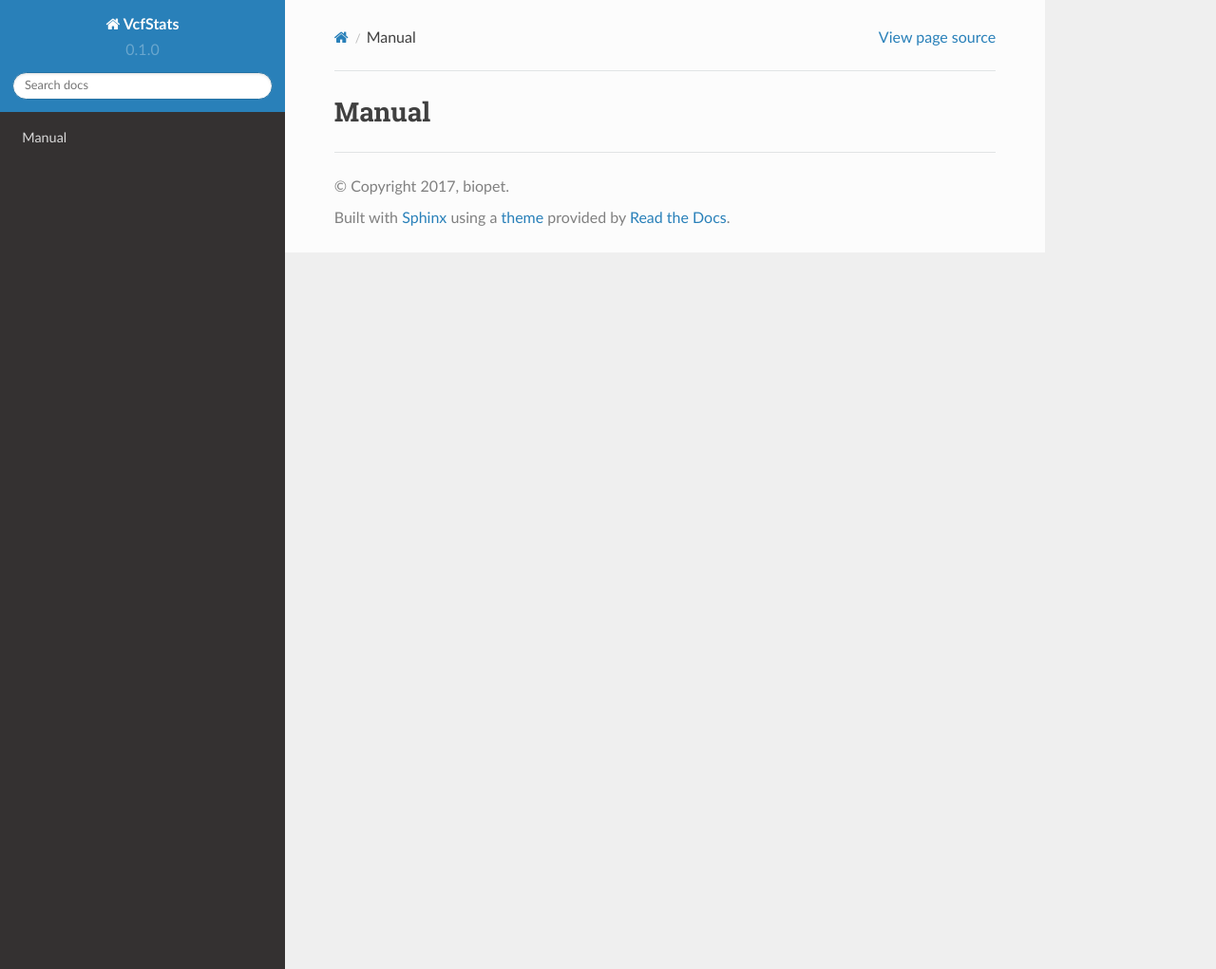
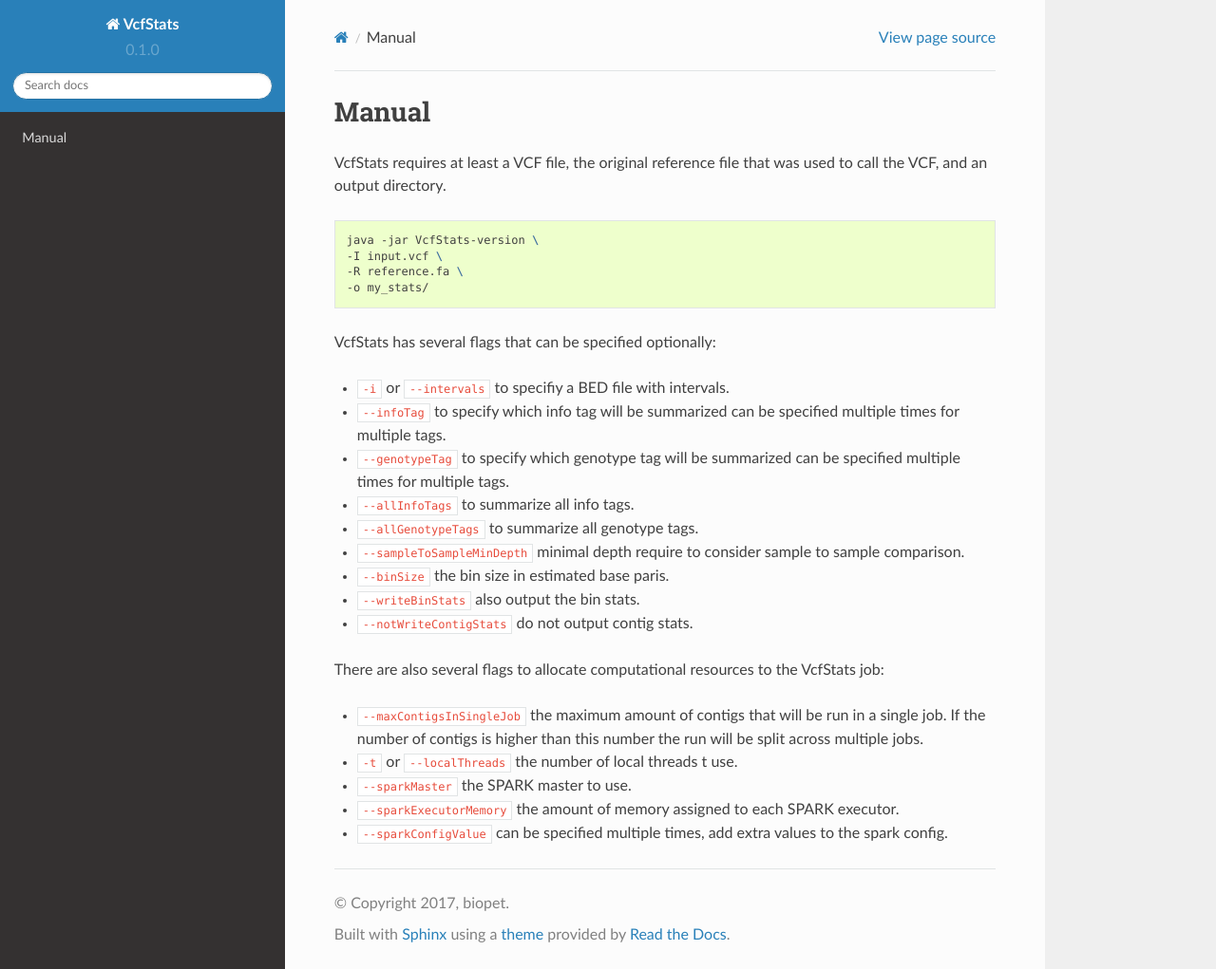
Before and after one commit to biopet/vcfstats, a Sphinx documentation site: the page built from docs/MANUAL.md, in a window 1280 px wide and 1021 px high. Shown: the whole window at 95% size. Built offline with Sphinx 7.4.7 and the Read the Docs theme 2.0.0, drawn with Linux system fonts in a browser that asks for light colours.

Commit message:
finished vcfStats docs

````diff
--- a/docs/MANUAL.md
+++ b/docs/MANUAL.md
@@ -1,3 +1,28 @@
 # Manual
 
-<Elaborate usage description>
+VcfStats requires at least a VCF file, the original reference file that was used to call the VCF, and an output directory.
+
+```bash
+java -jar VcfStats-version \
+-I input.vcf \
+-R reference.fa \
+-o my_stats/
+```
+
+VcfStats has several flags that can be specified optionally:
+* `-i` or `--intervals` to specifiy a BED file with intervals.
+* `--infoTag` to specify which info tag will be summarized can be specified multiple times for multiple tags.
+* `--genotypeTag` to specify which genotype tag will be summarized can be specified multiple times for multiple tags.
+* `--allInfoTags` to summarize all info tags.
+* `--allGenotypeTags` to summarize all genotype tags.
+* `--sampleToSampleMinDepth` minimal depth require to consider sample to sample comparison.
+* `--binSize` the bin size in estimated base paris.
+* `--writeBinStats` also output the bin stats.
+* `--notWriteContigStats` do not output contig stats.
+
+There are also several flags to allocate computational resources to the VcfStats job:
+* `--maxContigsInSingleJob` the maximum amount of contigs that will be run in a single job. If the number of contigs is higher than this number the run will be split across multiple jobs.
+* `-t` or `--localThreads` the number of local threads t use.
+* `--sparkMaster` the SPARK master to use.
+* `--sparkExecutorMemory` the amount of memory assigned to each SPARK executor.
+* `--sparkConfigValue` can be specified multiple times, add extra values to the spark config.
````
Also changed, not shown: README.md (+4 -10 lines).
